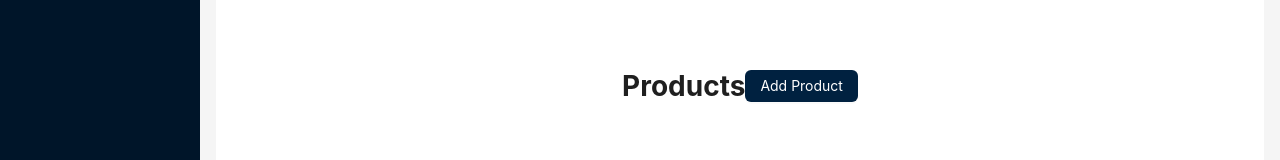
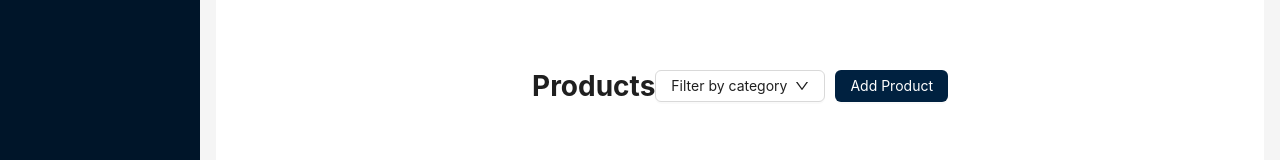
Before and after one commit to dinahagar/Admin-Panel, a React (Create React App) app: page /products in a window 1280 px wide. Shown: the part 188-348 px from the top of the page. Built offline with nearby package versions, Linux system fonts and the light colour scheme; no server answers.

Commit message:
filter products by category

```diff
--- a/src/Pages/Products/Products.styles.tsx
+++ b/src/Pages/Products/Products.styles.tsx
@@ -73,3 +73,7 @@ export const StyledDetailesDiv = styled.div`
 export const StyledPDiv = styled.p`
     font-weight: bold;
 `
+export const StyledButtonsDiv = styled.div`
+    display: flex;
+    gap: 10px;
+`
--- a/src/Pages/Products/Products.tsx
+++ b/src/Pages/Products/Products.tsx
@@ -1,11 +1,11 @@
 import { useAddProductMutation, useGetAllProductsQuery } from "../../Store/services/products"
 import { StyledContent } from "../Home/Home.styles"
-import { StyledButton, StyledDetailesDiv, StyledDiv, StyledImageDiv, StyledModal, StyledPDiv, StyledProductsDiv } from "./Products.styles";
+import { StyledButton, StyledButtonsDiv, StyledDetailesDiv, StyledDiv, StyledImageDiv, StyledModal, StyledPDiv, StyledProductsDiv } from "./Products.styles";
 import { useState } from "react";
 import ProductCard from "./components/ProductCard";
-import { Pagination, Skeleton } from "antd";
+import { Button, Dropdown, MenuProps, Pagination, Skeleton, Space } from "antd";
 import { toast } from "react-toastify";
-import { useSearchParams } from "react-router-dom";
+import { DownOutlined } from "@ant-design/icons";
 
 export interface Product {
     id: number,
@@ -35,7 +35,7 @@ const Products = () => {
     const [action, setAction] = useState(false)
     const [productsArray, setProductsArray] = useState(data)
     const [isOpen, setIsOpen] = useState({ product: productInitial, isOpen: false });
-
+    const [filterPlaceholder, setFilterPlaceholder] = useState('Filter by category')
     const startIndex = (page - 1) * ITEMS_PER_PAGE;
     const endIndex = startIndex + ITEMS_PER_PAGE;
     const paginatedProducts = data?.slice(startIndex, endIndex);
@@ -48,6 +48,33 @@ const Products = () => {
         image: 'https://fakestoreapi.com/img/61pHAEJ4NML._AC_UX679_.jpg',
         category: 'electronic'
     }
+
+    const items: MenuProps['items'] = [
+        {
+          label: 'Electronics',
+          key: '1',
+          onClick: () => handleFilterProducts('electronics')
+        },
+        {
+          label: 'Jewelery',
+          key: '2',
+          onClick: () => handleFilterProducts('jewelery')
+        },
+        {
+          label: "Men's clothing",
+          key: '3',
+          onClick: () => handleFilterProducts("men's clothing")
+        },
+        {
+          label: "Women's clothing",
+          key: '4',
+          onClick: () => handleFilterProducts("women's clothing")
+        }
+    ];
+
+    const menuProps = {
+        items
+    };
 
     const handleAddNewProduct = () => {
         addProduct(newProduct).unwrap()
@@ -67,6 +94,13 @@ const Products = () => {
         setPage(page)
     }
 
+    const handleFilterProducts = (category: string) => {
+        setAction(true)
+        const categoryProducts = data.filter((product: { category: string; }) => product.category === category)
+        setFilterPlaceholder(category)
+        setProductsArray(categoryProducts)
+    }
+
     return (
         <>
             {isLoading ? <Skeleton /> :
@@ -75,7 +109,17 @@ const Products = () => {
                     <StyledProductsDiv>
                         <StyledDiv>
                             <h1>Products</h1>
-                            <StyledButton onClick={handleAddNewProduct}>Add Product</StyledButton>
+                            <StyledButtonsDiv>
+                                <Dropdown menu={menuProps}>
+                                    <Button>
+                                        <Space>
+                                            {filterPlaceholder}
+                                            <DownOutlined />
+                                        </Space>
+                                    </Button>
+                                </Dropdown>
+                                <StyledButton onClick={handleAddNewProduct}>Add Product</StyledButton>
+                            </StyledButtonsDiv>
                         </StyledDiv>
 
                         <ProductCard
```
